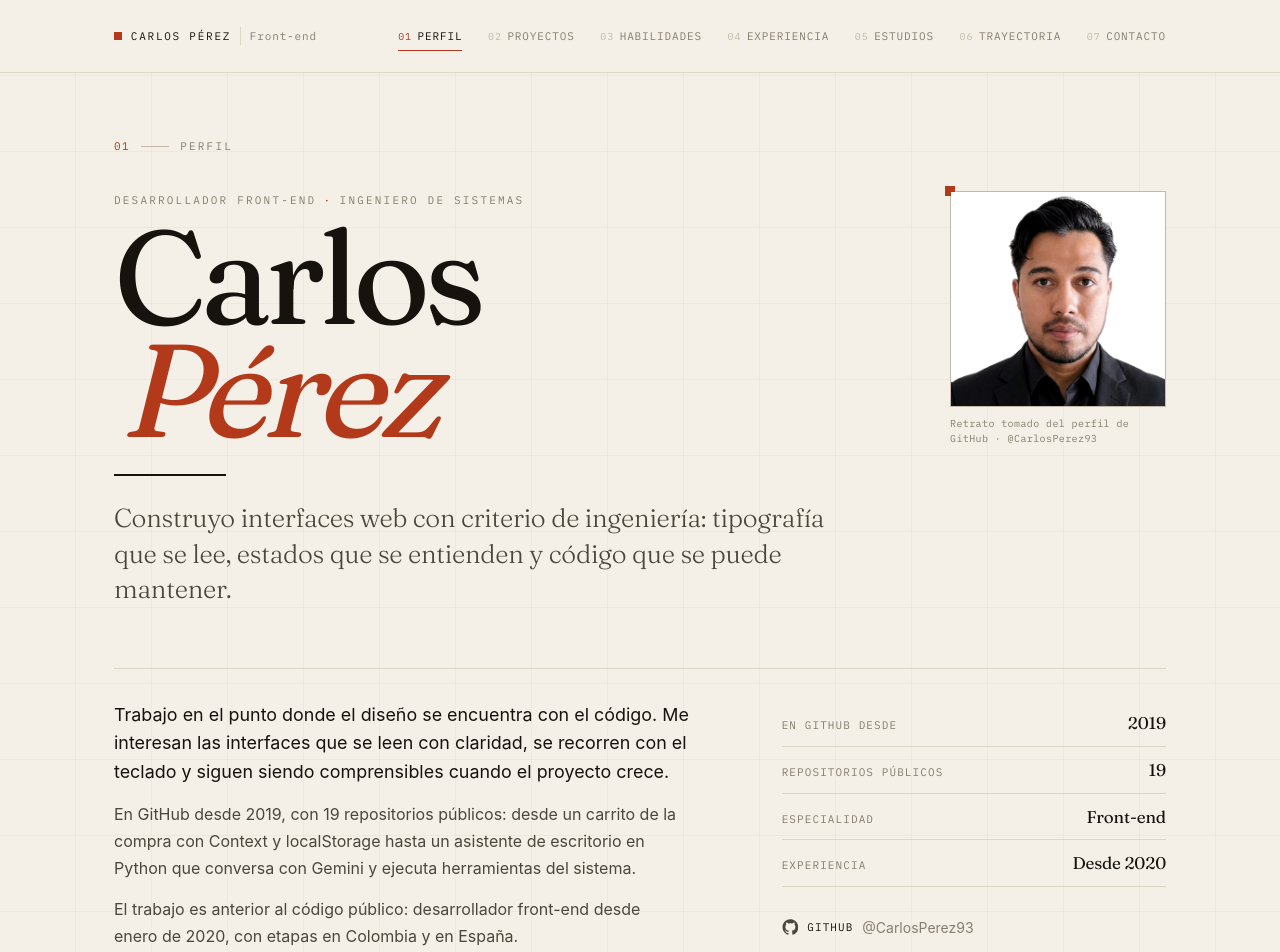
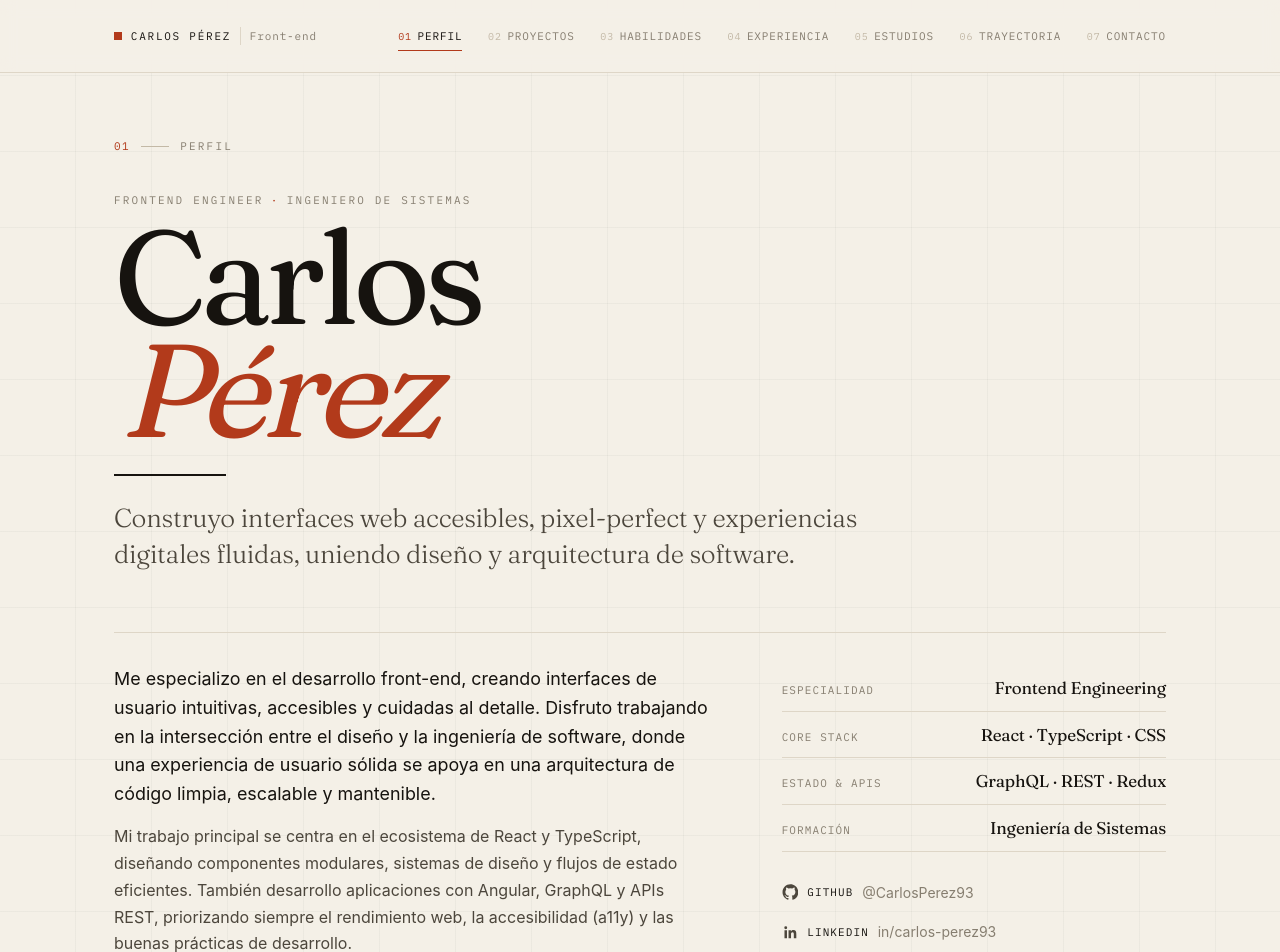
Before and after one commit to CarlosPerez93/portafolio-web, a React (Vite) app: page / in a window 1280 px wide. Shown: the top 952 px of the page. Built offline with nearby package versions, Linux system fonts and the light colour scheme.

Commit message:
feat(perfil): actualizar narrativa profesional y retirar retrato en portada

```diff
--- a/src/components/sections/Perfil/Perfil.module.css
+++ b/src/components/sections/Perfil/Perfil.module.css
@@ -10,10 +10,7 @@
 }
 
 .masthead {
-  display: grid;
-  grid-template-columns: minmax(0, 1fr) clamp(8.5rem, 17vw, 13.5rem);
-  gap: clamp(1.75rem, 5vw, 4.5rem);
-  align-items: start;
+  display: block;
   margin-top: clamp(1.25rem, 3.5vw, 2.25rem);
 }
 
@@ -80,65 +77,13 @@
 
 .headline {
   margin-top: clamp(1.1rem, 2.5vw, 1.6rem);
-  max-width: 44ch;
+  max-width: 52ch;
   font-family: var(--font-display);
   font-size: clamp(1.1875rem, 2.1vw, 1.625rem);
   font-weight: 300;
   line-height: 1.36;
   letter-spacing: -0.01em;
   color: var(--ink-soft);
-}
-
-/* --- Retrato ------------------------------------------------------------ */
-
-.portraitCell {
-  align-self: start;
-}
-
-.portrait {
-  position: relative;
-}
-
-/* Marca de registro: el mismo cuadrado que el icono de la cabecera. */
-.portrait::before {
-  content: '';
-  position: absolute;
-  top: -5px;
-  left: -5px;
-  width: 10px;
-  height: 10px;
-  background-color: var(--accent);
-}
-
-.frame {
-  overflow: hidden;
-  border: var(--hairline) solid var(--line-strong);
-  background-color: var(--paper-raised);
-}
-
-.frame img {
-  width: 100%;
-  height: auto;
-  aspect-ratio: 1;
-  object-fit: cover;
-  filter: grayscale(0.22) contrast(1.03);
-  transition:
-    filter var(--dur-slow) var(--ease-out),
-    transform 1.2s var(--ease-out);
-}
-
-.frame:hover img {
-  filter: none;
-  transform: scale(1.02);
-}
-
-.caption {
-  margin-top: 0.55rem;
-  font-family: var(--font-mono);
-  font-size: 0.625rem;
-  line-height: 1.55;
-  letter-spacing: 0.04em;
-  color: var(--ink-faint);
 }
 
 /* --- Cuerpo ------------------------------------------------------------- */
@@ -231,15 +176,6 @@
 }
 
 @media (max-width: 900px) {
-  .masthead {
-    grid-template-columns: minmax(0, 1fr);
-    gap: clamp(1.5rem, 4vw, 2rem);
-  }
-
-  .portraitCell {
-    max-width: 11rem;
-  }
-
   .lower {
     grid-template-columns: minmax(0, 1fr);
   }
--- a/src/components/sections/Perfil/Perfil.tsx
+++ b/src/components/sections/Perfil/Perfil.tsx
@@ -40,23 +40,6 @@ export function Perfil({ profile, socials }: PerfilProps) {
 
             <p className={styles.headline}>{profile.headline}</p>
           </div>
-
-          <Reveal delay={160} className={styles.portraitCell}>
-            <figure className={styles.portrait}>
-              <div className={styles.frame}>
-                <img
-                  src={profile.avatar}
-                  alt={`Retrato de ${profile.name}`}
-                  width={320}
-                  height={320}
-                  decoding="async"
-                />
-              </div>
-              <figcaption className={styles.caption}>
-                Retrato tomado del perfil de GitHub · @{profile.githubHandle}
-              </figcaption>
-            </figure>
-          </Reveal>
         </div>
 
         <div className={styles.lower}>
--- a/src/data/profile.ts
+++ b/src/data/profile.ts
@@ -1,34 +1,30 @@
-import avatarUrl from '../assets/images/avatar.jpg'
 import type { Profile } from '../types'
 
 /**
  * Perfil público.
  *
- * Procedencia: nombre, avatar, handle, fecha de alta y número de repositorios
- * provienen de la API pública de GitHub; correo, ubicación, perfil profesional
- * y etapas de empleo y formación, de la copia de datos del perfil de LinkedIn.
- * No hay datos estimados en este objeto.
+ * Procedencia: datos de contacto, enlaces y trayectoria técnica verificada.
+ * Estilo centrado en ingeniería, arquitectura de interfaz y calidad de producto.
  */
 export const profile: Profile = {
   name: 'Carlos Pérez',
-  role: 'Desarrollador front-end',
-  discipline: 'Ingeniero de sistemas',
+  role: 'Frontend Engineer',
+  discipline: 'Ingeniero de Sistemas',
   headline:
-    'Construyo interfaces web con criterio de ingeniería: tipografía que se lee, estados que se entienden y código que se puede mantener.',
+    'Construyo interfaces web accesibles, pixel-perfect y experiencias digitales fluidas, uniendo diseño y arquitectura de software.',
   bio: [
-    'Trabajo en el punto donde el diseño se encuentra con el código. Me interesan las interfaces que se leen con claridad, se recorren con el teclado y siguen siendo comprensibles cuando el proyecto crece.',
-    'En GitHub desde 2019, con 19 repositorios públicos: desde un carrito de la compra con Context y localStorage hasta un asistente de escritorio en Python que conversa con Gemini y ejecuta herramientas del sistema.',
-    'El trabajo es anterior al código público: desarrollador front-end desde enero de 2020, con etapas en Colombia y en España.',
+    'Me especializo en el desarrollo front-end, creando interfaces de usuario intuitivas, accesibles y cuidadas al detalle. Disfruto trabajando en la intersección entre el diseño y la ingeniería de software, donde una experiencia de usuario sólida se apoya en una arquitectura de código limpia, escalable y mantenible.',
+    'Mi trabajo principal se centra en el ecosistema de React y TypeScript, diseñando componentes modulares, sistemas de diseño y flujos de estado eficientes. También desarrollo aplicaciones con Angular, GraphQL y APIs REST, priorizando siempre el rendimiento web, la accesibilidad (a11y) y las buenas prácticas de desarrollo.',
+    'Más allá de la interfaz, me interesa explorar nuevas posibilidades técnicas, desde la integración de modelos de lenguaje e interfaces de voz en Python hasta la automatización y el despliegue continuo.',
   ],
   focus: [
-    'Interfaces en React y TypeScript',
-    'CSS escrito a mano: módulos, SCSS y Tailwind',
-    'Estado y datos: Context, Redux Toolkit, React Query, GraphQL',
-    'Exploración: Python, voz y modelos de lenguaje',
+    'Interfaces accesibles y modulares con React y TypeScript',
+    'Arquitectura de estilos: CSS Modules, Tailwind CSS y Sass',
+    'Gestión de estado y datos: React Query, Apollo GraphQL, Redux Toolkit',
+    'Integración de APIs modernas, rendimiento web y experimentación con IA',
   ],
-  avatar: avatarUrl,
-  email: 'cpapcp23@gmail.com',
-  location: 'Higuera la Real, Extremadura, España',
+  email: 'carlos.perez3@outlook.es',
+  location: 'España (remoto)',
   githubHandle: 'CarlosPerez93',
   githubUrl: 'https://github.com/CarlosPerez93',
   memberSince: '2019',
@@ -36,10 +32,10 @@ export const profile: Profile = {
   linkedinHandle: 'carlos-perez93',
   linkedinUrl: 'https://www.linkedin.com/in/carlos-perez93',
   facts: [
-    { label: 'En GitHub desde', value: '2019' },
-    { label: 'Repositorios públicos', value: '19' },
-    { label: 'Especialidad', value: 'Front-end' },
-    { label: 'Experiencia', value: 'Desde 2020' },
+    { label: 'Especialidad', value: 'Frontend Engineering' },
+    { label: 'Core Stack', value: 'React · TypeScript · CSS' },
+    { label: 'Estado & APIs', value: 'GraphQL · REST · Redux' },
+    { label: 'Formación', value: 'Ingeniería de Sistemas' },
   ],
   sources: [
     { platform: 'GitHub', label: '@CarlosPerez93', href: 'https://github.com/CarlosPerez93' },
--- a/src/types/portfolio.ts
+++ b/src/types/portfolio.ts
@@ -53,7 +53,7 @@ export interface Profile {
   readonly headline: string
   readonly bio: readonly string[]
   readonly focus: readonly string[]
-  readonly avatar: string
+  readonly avatar?: string
   readonly email: string
   readonly location: string | null
   readonly githubHandle: string
```
